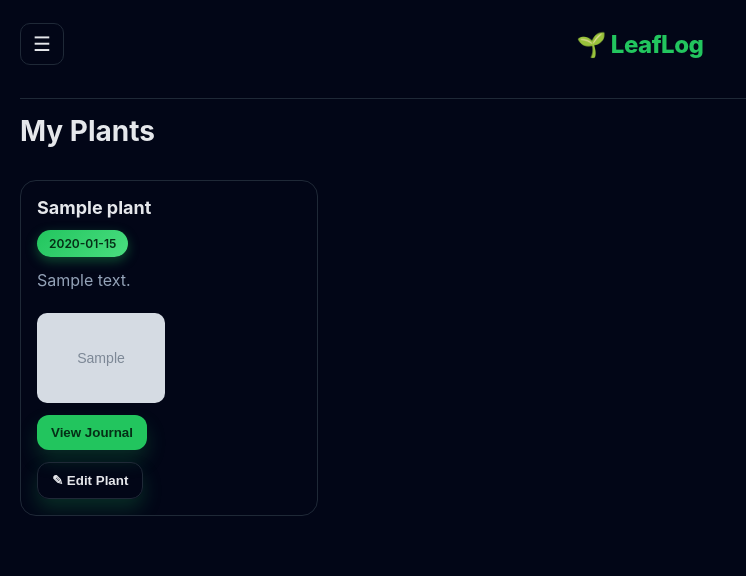
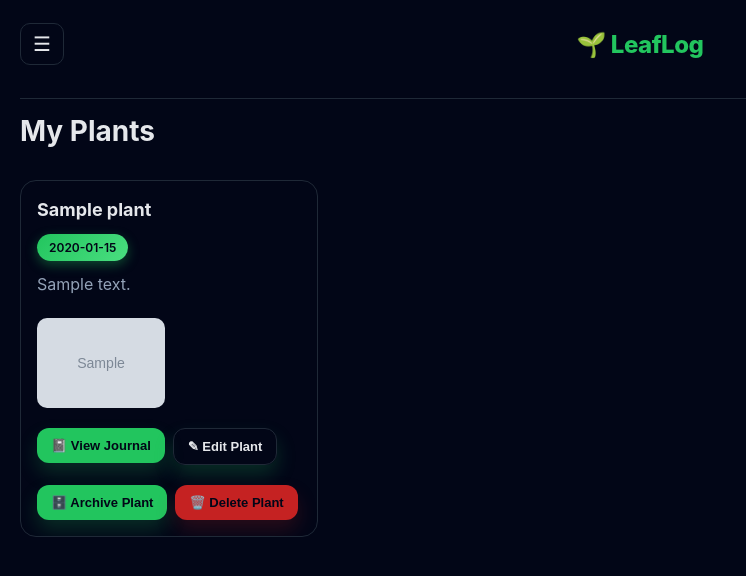
Before and after one commit to AphelionWasTaken/LeafLog, a Flask app: page / in a window 1280 px wide. Shown: the top 576 px of the page, without its empty margins (0-746 px from the left). Run offline with Flask 3, Linux system fonts and the light colour scheme; tables that the repository leaves empty hold one stand-in row (values such as "Sample post"); grey boxes marked "Sample" are stand-in pictures; parts of the project's set-up code (start-up, migrations or seed data) failed here and were passed over.

Commit message:
Create archive and do some cleanup

```diff
--- a/app.py
+++ b/app.py
@@ -35,6 +35,7 @@ class JournalEntry(db.Model):
 class Plant(db.Model):
     id = db.Column(db.Integer, primary_key=True)
     name = db.Column(db.String(100), nullable=False)
+    archived = db.Column(db.Boolean, default=False)
     entries = db.relationship("JournalEntry", backref="plant", lazy=True, cascade="all, delete-orphan")
 
 
@@ -45,7 +46,7 @@ with app.app_context():
 # Routes
 @app.route("/")
 def home():
-    plants = Plant.query.all()
+    plants = Plant.query.filter_by(archived=False).all()
 
     plant_entries = []
     for plant in plants:
@@ -59,7 +60,7 @@ def home():
 
 @app.route("/journal")
 def journal():
-    plants = Plant.query.all()
+    plants = Plant.query.filter_by(archived=False).all()
 
     if plants:
         active_id = request.args.get("plant", plants[0].id, type=int)
@@ -210,11 +211,14 @@ def new_plant():
 
 @app.route("/plants/delete/<int:plant_id>", methods=["POST"])
 def delete_plant(plant_id):
-    plant = Plant.query.get(plant_id)
-    if not plant:
-        abort(404)
+    plant = Plant.query.get_or_404(plant_id)
+
+    JournalEntry.query.filter_by(plant_id=plant.id).delete()
+
     db.session.delete(plant)
     db.session.commit()
+    if plant.archived:
+        return redirect(url_for("archive"))
     return redirect(url_for("home"))
 
 
@@ -230,6 +234,62 @@ def edit_plant(plant_id):
 
         return redirect(url_for("journal", plant=plant.id))
     return render_template("edit_plant.html", plant=plant)
+
+
+@app.route("/archive")
+def archive():
+    sidebar_plants = Plant.query.filter_by(archived=False).all()
+
+    archived_plants = Plant.query.filter_by(archived=True).all()
+
+    plant_entries = []
+    for plant in archived_plants:
+        latest_entry = JournalEntry.query.filter_by(plant_id=plant.id)\
+            .order_by(JournalEntry.entry_date.desc())\
+            .first()
+        plant_entries.append({"plant": plant, "entry": latest_entry})
+
+    return render_template(
+        "archive.html",
+        plant_entries=plant_entries,
+        plants=sidebar_plants,
+        active_plant=None
+    )
+
+
+@app.route("/plants/archive/<int:plant_id>", methods=["POST"])
+def archive_plant(plant_id):
+    plant = Plant.query.get_or_404(plant_id)
+    plant.archived = True
+    db.session.commit()
+    return redirect(url_for("home"))
+
+
+@app.route("/plants/unarchive/<int:plant_id>", methods=["POST"])
+def unarchive_plant(plant_id):
+    plant = Plant.query.get_or_404(plant_id)
+    plant.archived = False
+    db.session.commit()
+    return redirect(url_for("archive"))
+
+
+@app.route("/archive/plant/<int:plant_id>")
+def archived_plant_entries(plant_id):
+    sidebar_plants = Plant.query.filter_by(archived=False).all()
+
+    plant = Plant.query.filter_by(id=plant_id, archived=True).first_or_404()
+
+    entries = JournalEntry.query.filter_by(plant_id=plant.id)\
+        .order_by(JournalEntry.entry_date.desc())\
+        .all()
+
+    return render_template(
+        "archived_entries.html",
+        plant=plant,
+        entries=entries,
+        plants=sidebar_plants,
+        active_plant=None
+    )
 
 
 @app.route("/upload_file", methods=["POST"])
--- a/static/css/main.css
+++ b/static/css/main.css
@@ -1,12 +1,14 @@
 :root {
-    --bg: #0f172a;
     --card: #020617;
     --accent: #22c55e;
     --muted: #94a3b8;
     --text: #e5e7eb;
+    --border: #1f2937
 }
 
-* {
+*,
+*::before,
+*::after {
     box-sizing: border-box;
 }
 
@@ -60,17 +62,36 @@ body {
     align-items: center;
     justify-content: space-between;
     gap: 12px;
-    border-top: 1px solid #1f2937;
+    border-top: 1px solid var(--border);
     padding-top: 15px;
+}
+
+.action-bar a {
+    flex-shrink: 0;
 }
 
 .plant-name {
     font-size: 28px;
     font-weight: 700;
     margin: 0;
+    white-space: nowrap;
     overflow: hidden;
     text-overflow: ellipsis;
-    white-space: nowrap;
+    min-width: 0;
+}
+
+.card-plant-name {
+    margin: 0;
+    font-size: 18px;
+    line-height: 1.4em;
+}
+
+.card-plant-name.collapsed {
+    overflow: hidden;
+    display: -webkit-box;
+    -webkit-box-orient: vertical;
+    -webkit-line-clamp: 6;
+    line-clamp: 6;
 }
 
 .subtitle {
@@ -85,19 +106,38 @@ body {
 
 .button {
     background: var(--accent);
-    color: #052e16;
+    color: var(--card);
     border: none;
     border-radius: 12px;
     padding: 10px 14px;
     font-weight: 600;
     cursor: pointer;
     box-shadow: 0 10px 20px rgba(34, 197, 94, .2);
+    text-decoration: none;
+    font-size: 13px;
+    flex-shrink: 0;
 }
 
 .button.secondary {
     background: transparent;
     color: var(--text);
     border: 1px solid #1f2937;
+    padding: 10px 14px;
+    text-decoration: none;
+    font-weight: 600;
+    font-size: 13px;
+}
+
+.button.delete {
+    background: #c52222;
+    color: var(--card);
+    border: none;
+    border-radius: 12px;
+    padding: 10px 14px;
+    text-decoration: none;
+    font-weight: 600;
+    font-size: 13px;
+    box-shadow: 0 10px 20px rgba(197, 34, 34, 0.2);
 }
 
 .grid {
@@ -150,8 +190,8 @@ body {
 
 .badge {
     font-size: 12px;
-    color: #052e16;
-    background: linear-gradient(135deg, #22c55e, #4ade80);
+    color: var(--card);
+    background: linear-gradient(135deg, var(--accent), #4ade80);
     border: none;
     padding: 6px 12px;
     border-radius: 999px;
@@ -318,37 +358,69 @@ body {
 }
 
 .collapse-button:hover {
-    background: #020617;
+    background: var(--card);
 }
 
 .home-btn {
     width: 100%;
     padding: 14px;
-    background: #22c55e;
-    color: #052e16;
+    background: var(--accent);
+    color: var(--text);
     font-weight: 700;
+    font-size: 15px;
+}
+
+.archive-btn
+{
+    width: 100%;
+    padding: 14px;
+    background: transparent;
+    border: var(--accent) 2px solid;
+    color: var(--text);
+    margin-top: 16px;
+    font-weight: 700;
+    font-size: 15px;
 }
 
 .add-plant-btn {
     display: block;
-    background: #22c55e;
-    color: #052e16;
+    background: var(--accent);
+    color: var(--card);
     padding: 12px;
     border-radius: 12px;
     font-weight: 700;
+    font-size: 15px;
     text-align: center;
     text-decoration: none;
-    margin-bottom: 16px;
     box-shadow: 0 6px 16px rgba(34, 197, 94, .25);
 }
 
 .edit-plant-btn {
     display: block;
-    background: #22c55e;
-    color: #052e16;
+    background: var(--accent);
+    color: var(--card);
     padding: 12px;
     border-radius: 12px;
     font-weight: 700;
+    font-size: 15px;
+    text-align: center;
+    text-decoration: none;
+    margin-top: 16px;
+    margin-bottom: 16px;
+    box-shadow: 0 6px 16px rgba(34, 197, 94, .25);
+}
+
+.archive-plant-btn {
+    display: block;
+    width: 100%;
+    background: var(--accent);
+    color: var(--card);
+    padding: 14px;
+    border-radius: 12px;
+    border: none;
+    cursor: pointer;
+    font-weight: 700;
+    font-size: 15px;
     text-align: center;
     text-decoration: none;
     margin-bottom: 16px;
--- a/static/js/delete.js
+++ b/static/js/confirm.js
@@ -1,10 +1,14 @@
-function confirmDelete(actionUrl, message) {
+function confirmAction(url, message, buttonText = "Delete", buttonColor = "#c52222", buttonGlow = "rgba(197, 34, 34, 0.2)") {
     const modal = document.getElementById("deleteModal");
     const form = document.getElementById("deleteForm");
     const msg = document.getElementById("deleteMessage");
+    const btn = document.getElementById("confirmBtn");
 
-    form.action = actionUrl;
-    msg.innerText = message;
+    form.action = url;
+    msg.textContent = message;
+    btn.textContent = buttonText;
+    btn.style.background = buttonColor;
+    btn.style.boxShadow = `0 10px 20px ${buttonGlow}`;
 
     modal.classList.add("open");
     document.getElementById("backdrop").classList.add("show");
--- a/static/js/truncate-notes.js
+++ b/static/js/truncate-notes.js
@@ -10,7 +10,9 @@ function toggleNotes(btn) {
 }
 
 function NoteTruncation() {
-    document.querySelectorAll(".notes-text").forEach(note => {
+    const elementsToTruncate = document.querySelectorAll(".notes-text, .card-plant-name");
+
+    elementsToTruncate.forEach(note => {
         const lineHeight = parseFloat(getComputedStyle(note).lineHeight);
         const maxLines = 6;
         const maxHeight = lineHeight * maxLines;
--- a/templates/home.html
+++ b/templates/home.html
@@ -7,7 +7,20 @@
     </head>
 
     <script src="{{ url_for('static', filename='js/image-modal.js') }}"></script>
-    <script src="{{ url_for('static', filename='js/delete.js') }}"></script>
+    <script src="{{ url_for('static', filename='js/confirm.js') }}"></script>
+
+    <div id="deleteModal" class="modal">
+        <div class="card" style="max-width: 320px; text-align: center;">
+            <h3>Are you sure?</h3>
+            <p id="deleteMessage">This action cannot be undone.</p>
+            <div class="actions" style="flex-direction: row; justify-content: center; margin-top: 10px;">
+                <button class="button secondary" onclick="closeDeleteModal()">Cancel</button>
+                <form id="deleteForm" method="POST" action="">
+                    <button id = "confirmBtn" class="button delete" type="submit">Delete</button>
+                </form>
+            </div>
+        </div>
+    </div>
 
     <div id="imageModal" class="modal">
         <button class="close" onclick="closeModal()">✕</button>
@@ -24,21 +37,15 @@
             <a href="{{ url_for('home') }}">
                 <button class="button home-btn">Home</button>
             </a>
+            <a href="{{ url_for('archive') }}">
+                <button class="button archive-btn">🗄️ Archive</button>
+            </a>
         </div>
 
         <div class="sidebar-card">
             <a href="{{ url_for('new_plant', next='journal', plant=active_plant.id if active_plant else None) }}" class="add-plant-btn">
                 + Add Plant
             </a>
-
-        {% if active_plant %}
-            <a href="{{ url_for('edit_plant', plant_id=active_plant.id) }}" class="edit-plant-btn">✎ Edit Plant</a>
-
-            <button class="del-plant-btn" type="button"
-                    onclick="confirmDelete('/plants/delete/{{ active_plant.id }}', 'Delete this plant and ALL its entries?')">
-                    🗑️ Delete Plant
-            </button>
-        {% endif %}
         </div>
 
     <div class="sidebar-card">
@@ -77,7 +84,10 @@
                 <div class="card">
 
                     <div class="card-content">
-                        <h3>{{ entry.plant.name }}</h3>
+                        <h3 class="card-plant-name">{{ entry.plant.name }}</h3>
+                        <button class="toggle-notes" onclick="toggleNotes(this)" style="display:none;">
+                            Show more
+                        </button>
 
                         {% if entry.entry %}
                             <div class="card-content">
@@ -111,8 +121,28 @@
                     </div>
 
                     <div class="card-footer">
-                        <a href="{{ url_for('journal', plant=entry.plant.id) }}"><button class="button">View Journal</button></a>
+                        <div class="actions">
+                            <a href="{{ url_for('journal', plant=entry.plant.id) }}"><button class="button">📓 View Journal</button></a>
                             <a href="{{ url_for('edit_plant', plant_id=entry.plant.id) }}"><button class="button secondary">✎ Edit Plant</button></a>
+                        </div>
+                        <div class="actions">
+                            <button class="button" type="button"
+                                onclick="confirmAction(
+                                    '/plants/archive/{{ entry.plant.id }}',
+                                    'Archive this plant?',
+                                    'Archive',
+                                    '#22c55e',
+                                    'rgba(34, 197, 94, .2)')">
+                                🗄️ Archive Plant
+                            </button>
+                            <button class="button delete" type="button"
+                                onclick="confirmAction(
+                                    '/plants/delete/{{ entry.plant.id }}',
+                                    'Delete this plant permanently?',
+                                    'Delete',
+                                    '#c52222')">
+                                🗑️ Delete Plant
+                        </div>
                     </div>
                 </div>
                 {% endfor %}
```
Also changed, not shown: other parts of static/css/main.css (+19 -20 lines), static/css/backscreens.css (+23 -5 lines), templates/archive.html (added, +157 -0 lines), templates/archived_entries.html (added, +145 -0 lines), templates/index.html (+32 -6 lines). Lines whose indentation alone changed are shown as unchanged.
